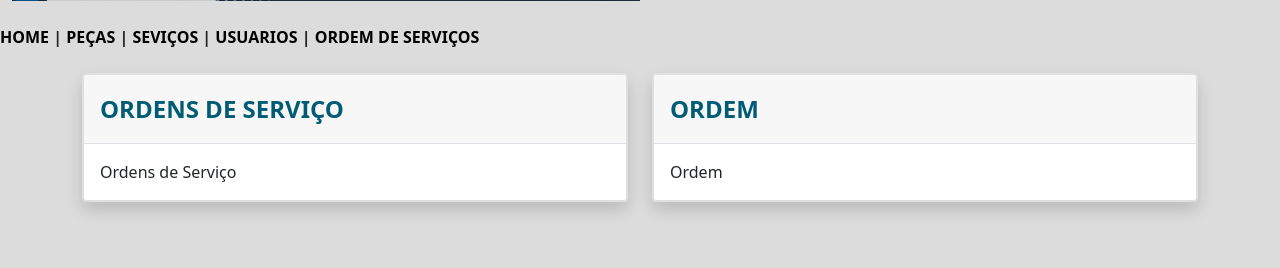
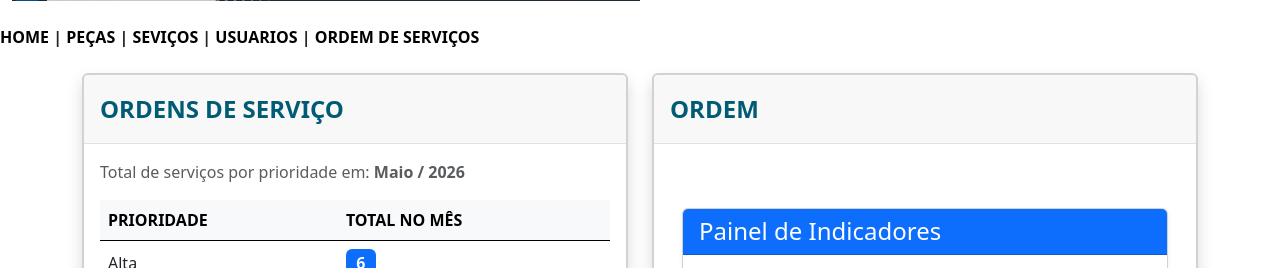
Before and after one commit to josecontato89-debug/php_mecanica, a PHP site: page /mecanica.php in a window 1280 px wide. Shown: the part 230-498 px from the top of the page. Run offline with PHP 8.4, Linux system fonts and the light colour scheme; a user stored in the database is signed in; data comes from the database, SQL or seed files in the repository; some libraries are stand-ins or nearby versions.

Commit message:
Add files via upload

```diff
--- /dev/null
+++ b/mecanica/graf_prioridades.php
@@ -0,0 +1,87 @@
+<?php
+// 1. Incluir a conexão com o banco de dados
+require_once 'conecta.php';
+
+try {
+    // 2. Executar a query do mês corrente por prioridade
+    $sql = "SELECT s.prioridade, COUNT(os.id) AS total
+            FROM ordem_servicos os
+            INNER JOIN servicos s ON os.servico = s.id
+            INNER JOIN ordens o ON os.id_ordem = o.id
+            WHERE MONTH(o.data_entrada) = MONTH(NOW())
+              AND YEAR(o.data_entrada) = YEAR(NOW())
+            GROUP BY s.prioridade";
+
+    $stmt = $pdo->prepare($sql);
+    $stmt->execute();
+
+    // Guardar todos os dados na variável $resultados
+    $resultados = $stmt->fetchAll();
+
+} catch (PDOException $e) {
+    die("Erro na consulta: " . $e->getMessage());
+}
+?>
+
+<!DOCTYPE html>
+<html lang="pt">
+<head>
+    <meta charset="UTF-8">
+    <title>Gráfico de Prioridades</title>
+    <link href="https://cdn.jsdelivr.net/npm/bootstrap@5.3.0/dist/css/bootstrap.min.css" rel="stylesheet">
+
+    <script type="text/javascript" src="https://www.gstatic.com/charts/loader.js"></script>
+    <script type="text/javascript">
+
+      // Load the Visualization API and the corechart package.
+      google.charts.load('current', {'packages':['corechart']});
+
+      // Set a callback to run when the Google Visualization API is loaded.
+      google.charts.setOnLoadCallback(drawChart);
+
+      function drawChart() {
+
+        // Create the data table.
+        var data = new google.visualization.DataTable();
+        data.addColumn('string', 'Prioridade');
+        data.addColumn('number', 'Quantidade');
+
+        // Aqui o PHP injeta os dados dinamicamente!
+        data.addRows([
+          <?php
+          // Fazemos um loop pelos resultados obtidos do banco de dados
+          foreach ($resultados as $linha) {
+              // Convertemos o total para inteiro (int) para o JavaScript aceitar como número
+              echo "['" . $linha['prioridade'] . "', " . (int)$linha['total'] . "],";
+          }
+          ?>
+        ]);
+
+        // Configurações do gráfico
+        var options = {
+          'title': 'Prioridade das Ordens de Serviço - Mês Corrente',
+          'width': 600,
+          'height': 400,
+          'is3D': true // Deixa o gráfico de pizza em 3D (opcional, mas fica bem legal!)
+        };
+
+        // Instantiate and draw our chart, passing in some options.
+        var chart = new google.visualization.PieChart(document.getElementById('chart_div'));
+        chart.draw(data, options);
+      }
+    </script>
+</head>
+
+<body>
+  <div class="container mt-5">
+    <div class="card shadow-sm">
+      <div class="card-header bg-primary text-white">
+        <h4 class="mb-0">Painel de Indicadores</h4>
+      </div>
+      <div class="card-body d-flex justify-content-center">
+        <div id="chart_div"></div>
+      </div>
+    </div>
+  </div>
+</body>
+</html>
--- a/mecanica/mecanica.php
+++ b/mecanica/mecanica.php
@@ -58,9 +58,59 @@
                         <div class=" card-header bg-gray border-bottom py-3">
                             <spam class="texto-destaque">ORDENS DE SERVIÇO<spam/>
                         </div>
-                        <div class ="card-body">
-                            Ordens de Serviço
-                        </div>
+                        <div class="card-body">
+    <?php
+    // Array para traduzir o mês para português
+    $meses = [
+        1 => 'Janeiro', 2 => 'Fevereiro', 3 => 'Março', 4 => 'Abril',
+        5 => 'Maio', 6 => 'Junho', 7 => 'Julho', 8 => 'Agosto',
+        9 => 'Setembro', 10 => 'Outubro', 11 => 'Novembro', 12 => 'Dezembro'
+    ];
+    $mes_atual = $meses[(int)date('m')];
+    $ano_atual = date('Y');
+
+    // Exibe o mês e o ano corrente na tela
+    echo "<p class='text-muted'>Total de serviços por prioridade em: <strong>" . $mes_atual . " / " . $ano_atual . "</strong></p>";
+
+    include 'conecta.php';
+
+    $sql = "SELECT s.prioridade, COUNT(s.id) AS total_no_mes
+            FROM ordem_servicos os
+            INNER JOIN ordens o ON os.id_ordem = o.id
+            INNER JOIN servicos s ON os.servico = s.id
+            WHERE YEAR(o.data_saida) = YEAR(CURRENT_DATE())
+              AND MONTH(o.data_saida) = MONTH(CURRENT_DATE())
+            GROUP BY s.prioridade
+            ORDER BY total_no_mes DESC";
+
+    $consulta = $pdo->query($sql);
+    $listaordens = $consulta->fetchAll(PDO::FETCH_ASSOC);
+
+    if (count($listaordens) > 0) {
+        echo "<table class='table table-hover align-middle'>";
+        echo "<thead class='table-light'>
+                <tr>
+                    <th>PRIORIDADE</th>
+                    <th>TOTAL NO MÊS</th>
+                </tr>
+              </thead>";
+
+        echo "<tbody>";
+
+        foreach ($listaordens as $item) {
+            echo "<tr>";
+            echo "<td>" . htmlspecialchars($item['prioridade']) . "</td>";
+            echo "<td><span class='badge bg-primary fs-6'>" . htmlspecialchars($item['total_no_mes']) . "</span></td>";
+            echo "</tr>";
+        }
+
+        echo "</tbody>";
+        echo "</table>";
+    } else {
+        echo "<p class='text-danger'><b>NÃO EXISTEM SERVIÇOS CADASTRADOS EM " . strtoupper($mes_atual) . "!</b></p>";
+    }
+    ?>
+</div>
                     </div>
                 </div>
                 <div class="col-md-6 mb-4">
@@ -69,7 +119,9 @@
                             <spam class="texto-destaque">ORDEM<spam/>
                         </div>
                         <div class ="card-body">
-                            Ordem
+                        <?php
+                            include 'graf_prioridades.php';
+                            ?>
                         </div>
                     </div>
                 </div>
--- a/mecanica/ordens.php
+++ b/mecanica/ordens.php
@@ -6,7 +6,7 @@
     }
     $nome = $_SESSION['nome'];
     $funcao = $_SESSION['funcao'];
-if($funcao != "mecanico"){
+if($funcao != "admin"){
     header('location: mecanica.php?status=erro&msg=Acesso Negado');
     exit();
 }
--- a/mecanica/pecas.php
+++ b/mecanica/pecas.php
@@ -8,7 +8,7 @@ if (!isset($_SESSION['nome'])) {
 
 $nome = $_SESSION['nome'];
 $funcao = $_SESSION['funcao'];
-if($funcao != "mecanico"){
+if($funcao != "admin"){
     header('location: mecanica.php?status=erro&msg=Acesso Negado');
     exit();
 }
--- a/mecanica/servicos.php
+++ b/mecanica/servicos.php
@@ -8,7 +8,7 @@ if (!isset($_SESSION['nome'])) {
 
 $nome = $_SESSION['nome'];
 $funcao = $_SESSION['funcao'];
-if($funcao != "mecanico"){
+if($funcao != "admin"){
     header('location: mecanica.php?status=erro&msg=Acesso Negado');
     exit();
 }
```
Also changed, not shown: mecanica.sql (+22 -7 lines).
